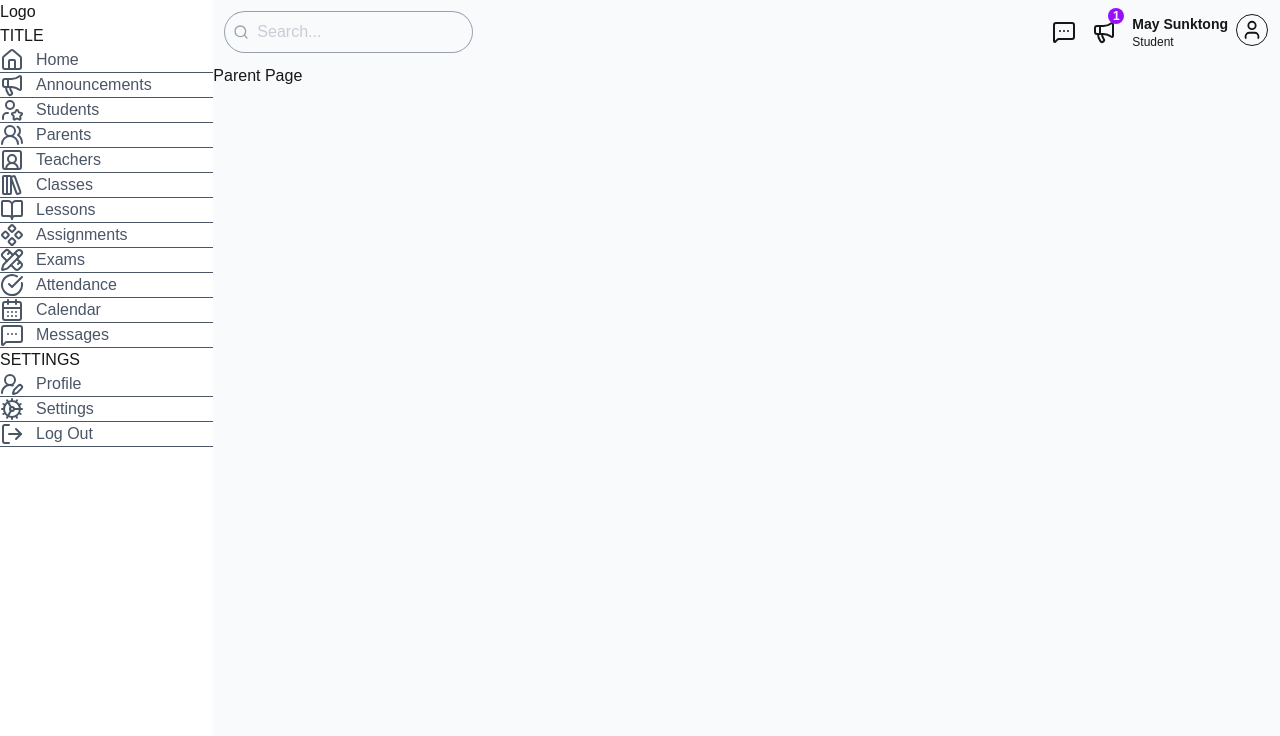
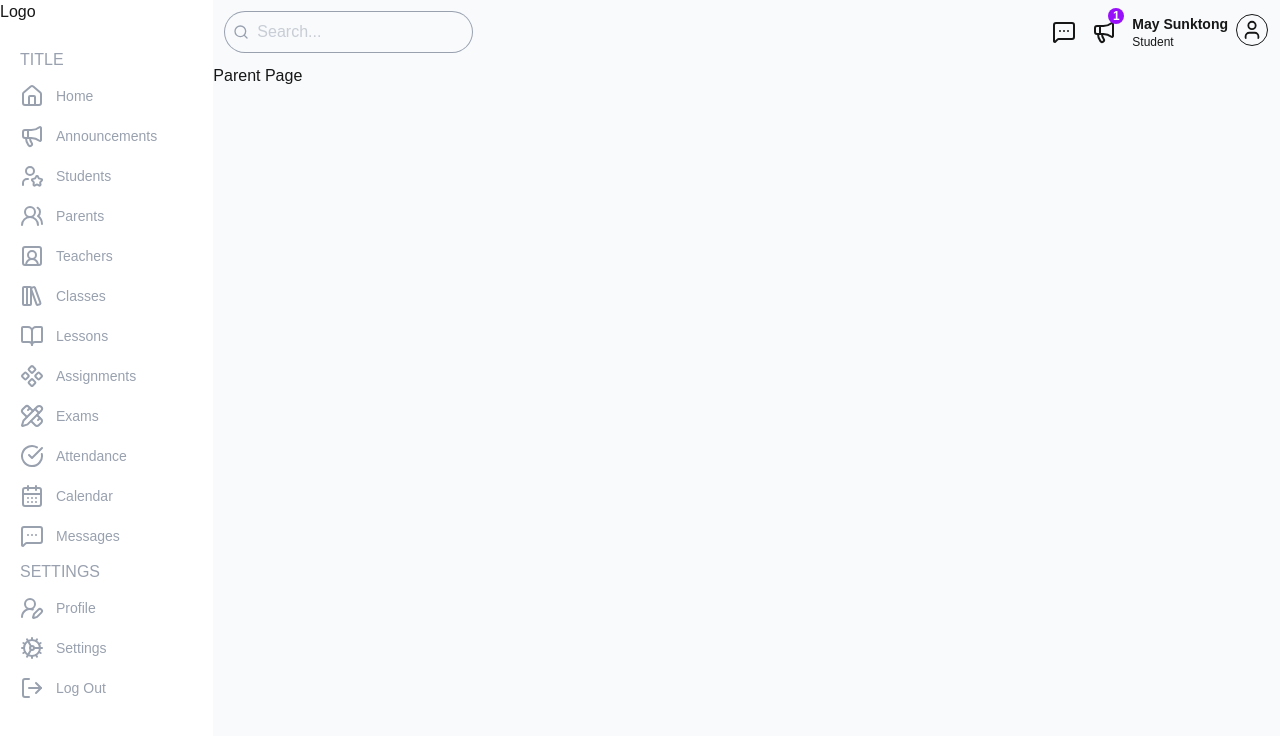
Before and after one commit to maysunktong/school-dashboard-storybook, a Next.js app: page /parent in a window 1280 px wide. Shown: the top 736 px of the page. Built offline with nearby package versions, Linux system fonts and the light colour scheme.

Commit message:
🛠️ SidebarMenu

```diff
--- a/app/(dashboard)/layout.tsx
+++ b/app/(dashboard)/layout.tsx
@@ -1,8 +1,8 @@
 import type { Metadata } from "next";
 import "../globals.css";
 import Link from "next/link";
-import Menu from "@/components/sidebar-menu/Menu";
 import Navbar from "@/components/navbar/Navbar";
+import SidebarMenu from "@/components/sidebar-menu/SidebarMenu";
 
 export const metadata: Metadata = {
   title: "Dashboard",
@@ -18,7 +18,7 @@ export default function DashboardLayout({
     <div className="min-h-screen flex">
       <div className="w-1/6 md:w-1/10 lg:w-1/6">
         <Link href="/">Logo</Link>
-        <Menu />
+        <SidebarMenu />
       </div>
       <div className="w-5/6 md:w-9/10 lg:w-5/6 bg-slate-50">
         <Navbar />
--- /dev/null
+++ b/components/Tooltip.tsx
@@ -0,0 +1,7 @@
+export default function Tooltip() {
+  return (
+    <div>
+      Hello
+    </div>
+  );
+}
--- a/components/sidebar-menu/Menu.tsx
+++ /dev/null
@@ -1,24 +0,0 @@
-import Link from "next/link";
-import { menuItems } from "../../data/menuItem";
-
-export default function Menu() {
-  return (
-    <div>
-      {menuItems.map((group) => (
-        <div key={group.title}>
-          <span>{group.title}</span>
-          {group.items.map((item) => (
-            <Link
-              key={item.label}
-              href={item.href}
-              className="flex justify-start items-center gap-3 border-b text-gray-600"
-            >
-              <span>{item.icon}</span>
-              <p className="hidden lg:block">{item.label}</p>
-            </Link>
-          ))}
-        </div>
-      ))}
-    </div>
-  );
-}
--- /dev/null
+++ b/components/sidebar-menu/SidebarMenu.tsx
@@ -0,0 +1,26 @@
+import Link from "next/link";
+import { menuItems } from "@/data/menuItem";
+
+export default function Menu() {
+  return (
+    <div className="py-3 px-5 text-gray-400">
+      {menuItems.map((group) => (
+        <div key={group.title}>
+          <span className="hidden lg:block py-3">{group.title}</span>
+          <div className="flex flex-col gap-4">
+            {group.items.map((item) => (
+              <Link
+                key={item.label}
+                href={item.href}
+                className="flex justify-center lg:justify-start items-center gap-3 hover:text-gray-600"
+              >
+                <span>{item.icon}</span>
+                <p className="hidden lg:block text-sm">{item.label}</p>
+              </Link>
+            ))}
+          </div>
+        </div>
+      ))}
+    </div>
+  );
+}
```
